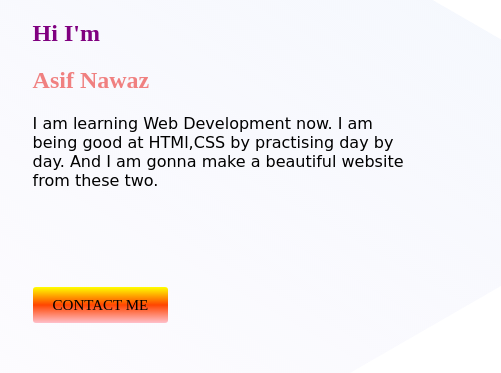
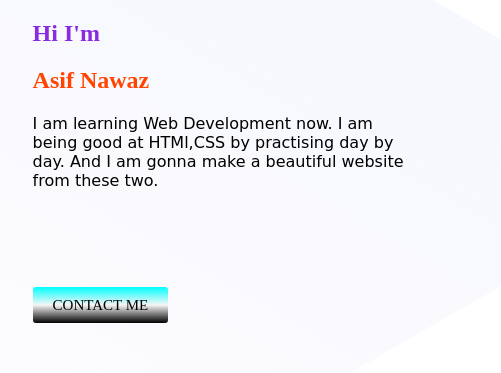
Before and after one commit to asif-599-nawaz/personal-portfolio, a plain HTML site: page index.html in a window 1280 px wide. Shown: the top 373 px of the page, 57-558 px from the left. Drawn offline with Linux system fonts and the light colour scheme; a web font is replaced by a local one.

Commit message:
personal-portfolio

```diff
--- a/style.css
+++ b/style.css
@@ -3,11 +3,11 @@ body{
     margin: 0%;
 }
 h2{
-    color: purple;
+    color: blueviolet;
 
 }
 h1{
-    color: lightcoral;
+    color: orangered;
 }
 
 p{
@@ -15,7 +15,7 @@ p{
 }
 
 a{
-    color: violet,yellow,royalblue;
+
     font-size: 15px;
 
 }
@@ -49,7 +49,7 @@ section{
 
 .link-button{
     text-decoration: none;
-    background-image: linear-gradient(yellow,orangered,pink);
+    background-image: linear-gradient(cyan,whitesmoke,black);
     padding: 10px 20px;
     border-radius: 3px;
     color:black;
@@ -131,10 +131,10 @@ section{
 
 
     text-decoration: none;
-    background-image: linear-gradient(rgb(255, 0, 221),rgba(0, 255, 255, 0.808),rgba(255, 255, 255, 0.075));
+    background-image: linear-gradient(gray,red,black);
     padding: 10px 20px;
     border-radius: 3px;
-    color:black;
+    color:whitesmoke;
     width: 50%;
     margin-left: 40%;
 
```
